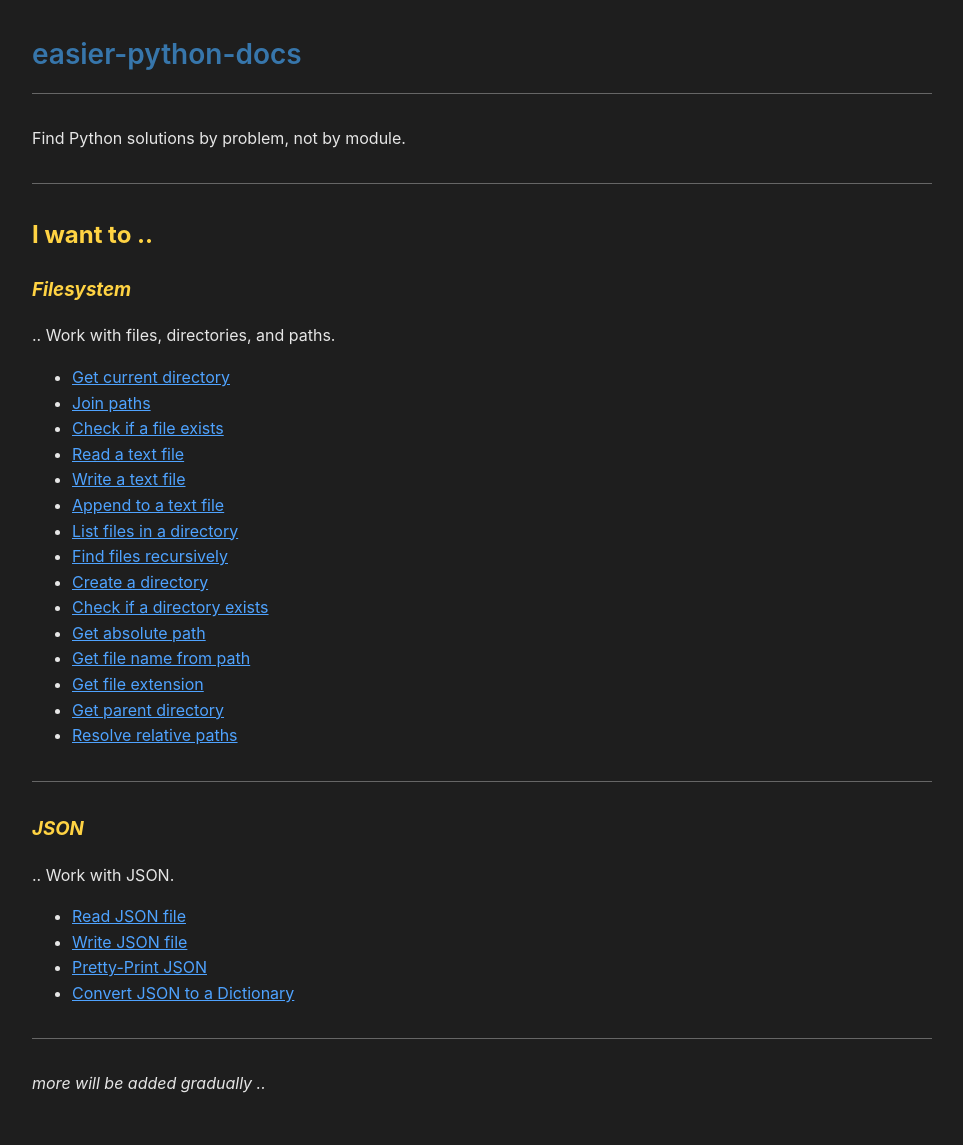
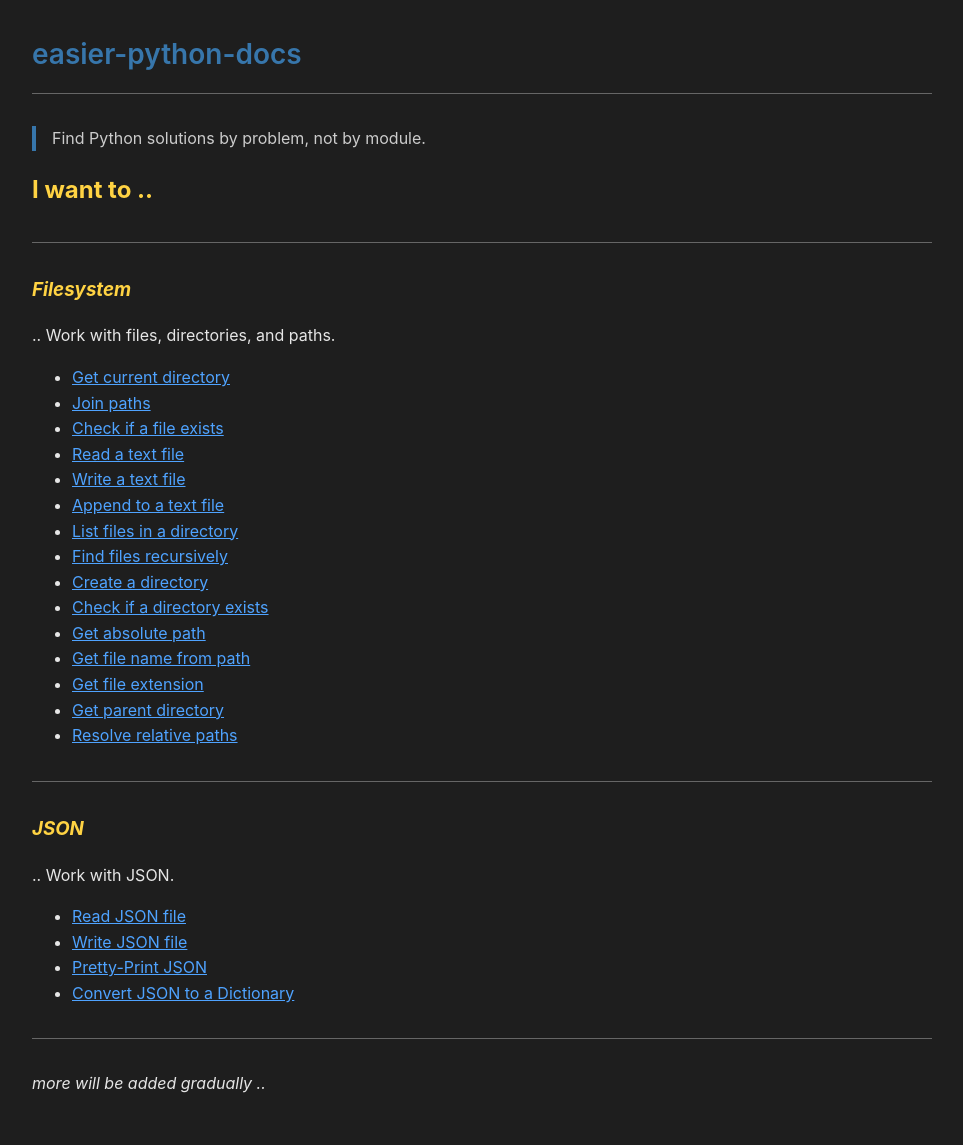
Before and after one commit to jbakchr/easier-python-docs, a Jekyll site: the page built from index.md, in a window 1280 px wide. Shown: the whole page, without its empty margins (158-1121 px from the left). Built offline with Jekyll 4.4.1, drawn with Linux system fonts in a browser that asks for light colours.

```diff
--- a/index.md
+++ b/index.md
@@ -2,11 +2,11 @@
 layout: default
 ---
 
-Find Python solutions by problem, not by module.
+> Find Python solutions by problem, not by module.
+
+## I want to ..
 
 ---
-
-## I want to ..
 
 ### _Filesystem_
 
```
